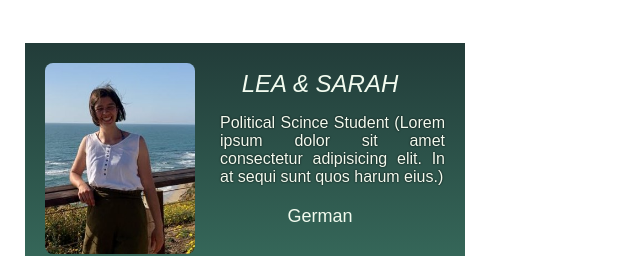
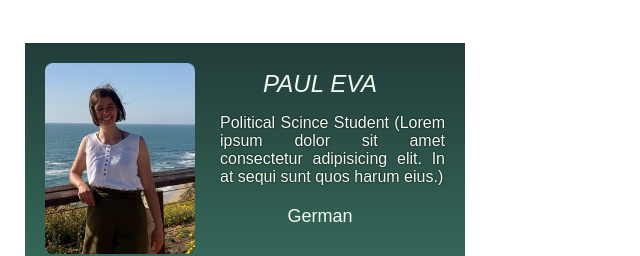
Before and after one commit to paulpromise/Nature-project, a plain HTML site: page index.html in a window 1280 px wide. Shown: the part 2203-2459 px from the top of the page, 395-1035 px from the left. Drawn offline with Linux system fonts and the light colour scheme; a web font is replaced by a local one.

Commit message:
change card name foe text

```diff
--- a/index.html
+++ b/index.html
@@ -91,7 +91,7 @@
                 </div>
 
                 <div>
-                    <h2 class="prof-title">Lea & Sarah</h2>
+                    <h2 class="prof-title">Paul Eva</h2>
                     <p class="prof-descp">Political Scince Student (Lorem ipsum dolor sit amet consectetur adipisicing elit. In at sequi sunt quos harum eius.)</p>
                     <h4>German</h4>
                 </div>
```
